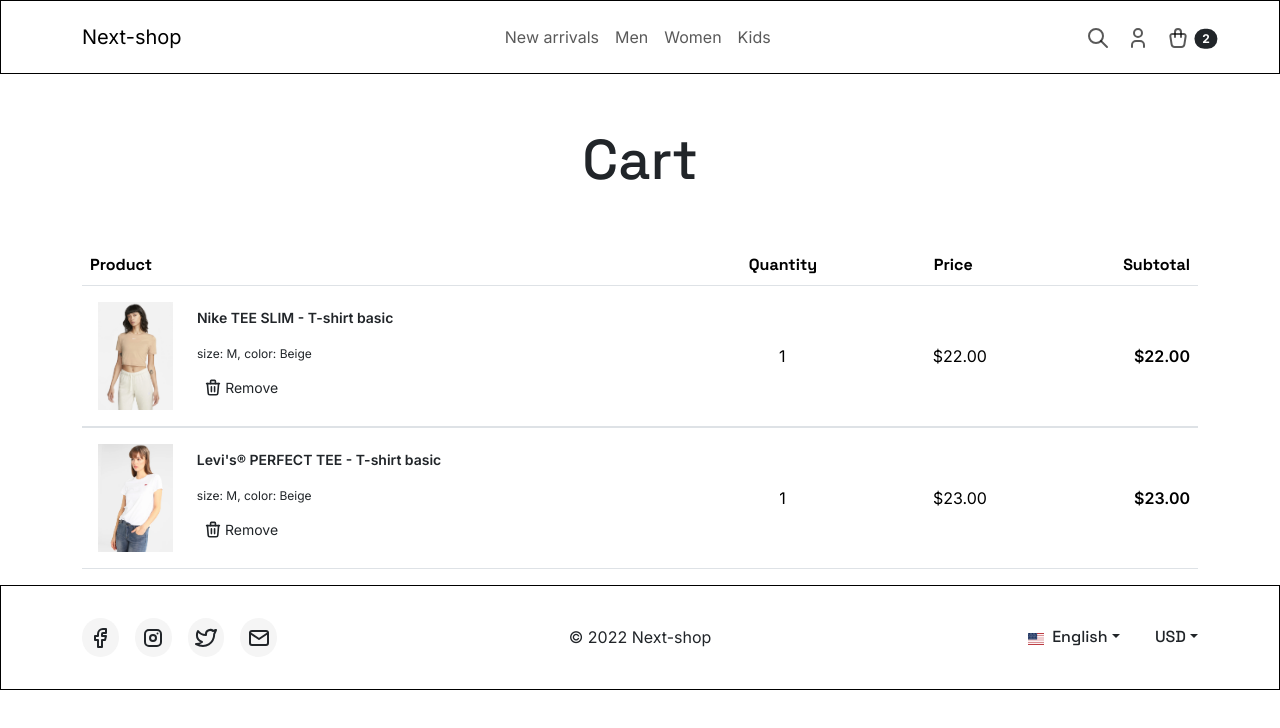
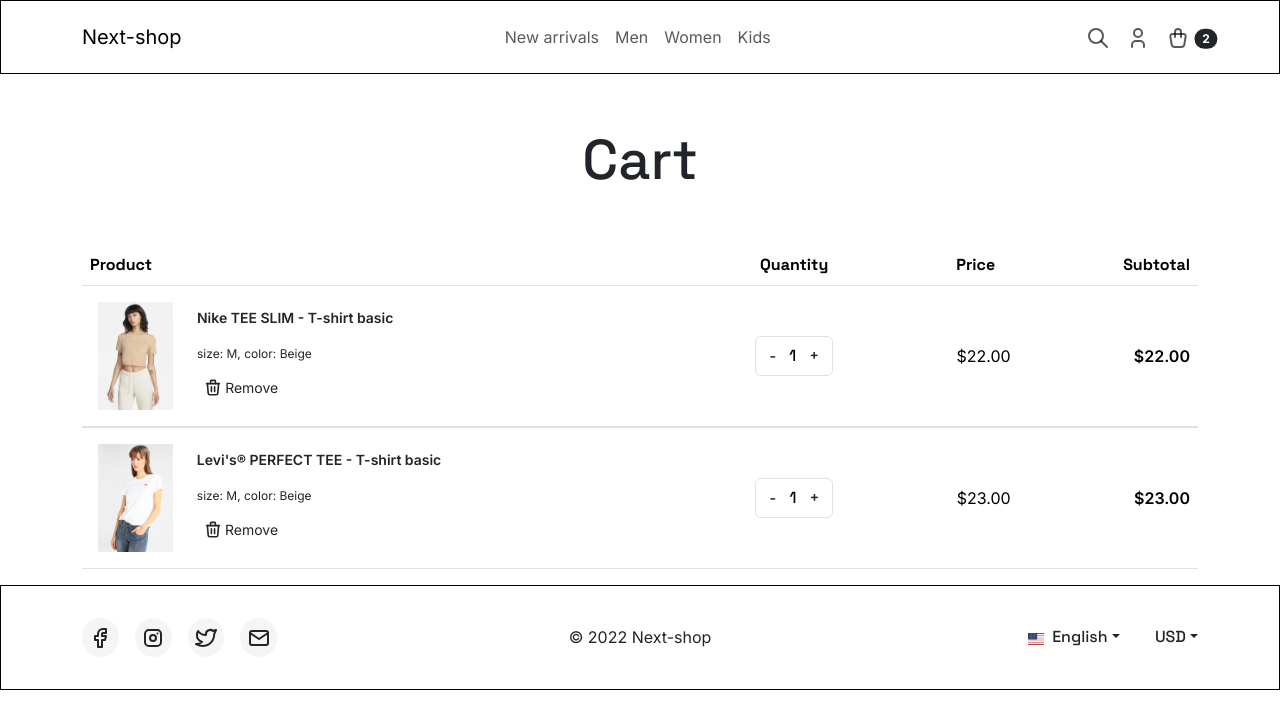
Before and after one commit to E1-XP/Next-Shop, a Next.js app: page /cart in a window 1280 px wide. Shown: the top 728 px of the page. Built offline with nearby package versions, Linux system fonts and the light colour scheme.

Commit message:
add quantity button

```diff
--- a/components/product-table/index.tsx
+++ b/components/product-table/index.tsx
@@ -67,7 +67,17 @@
               </div>
             </div>
           </td>
-          <td className="align-middle text-center">1</td>
+          <td className="align-middle text-center">
+            <div
+              className={
+                styles["quantity-input"] + " " + spaceGrotesk.className
+              }
+            >
+              <button className="btn">-</button>
+              <span>1</span>
+              <button className="btn">+</button>
+            </div>
+          </td>
           <td className="align-middle text-center">
             ${formatPrice(product.price)}
           </td>
--- a/components/product-table/product-table.module.scss
+++ b/components/product-table/product-table.module.scss
@@ -22,16 +22,24 @@
       align-items: center;
     }
 
+    & td:nth-last-of-type(2) {
+      display: none;
+
+      @include media-breakpoint-up(md) {
+        display: flex;
+      }
+    }
+
     & td:last-of-type {
       font-weight: 600;
     }
   }
 
   &__th--align {
-    margin-right: 0.8rem;
+    display: none;
 
     @include media-breakpoint-up(md) {
-      margin-right: 2.1rem;
+      display: flex;
     }
   }
 }
@@ -77,3 +85,10 @@
       calc(var(--bs-card-spacer-x) * 0.5);
   }
 }
+
+.quantity-input {
+  border: 1px solid var(--bs-border-color);
+  border-radius: var(--bs-border-radius);
+  display: flex;
+  align-items: center;
+}
```
